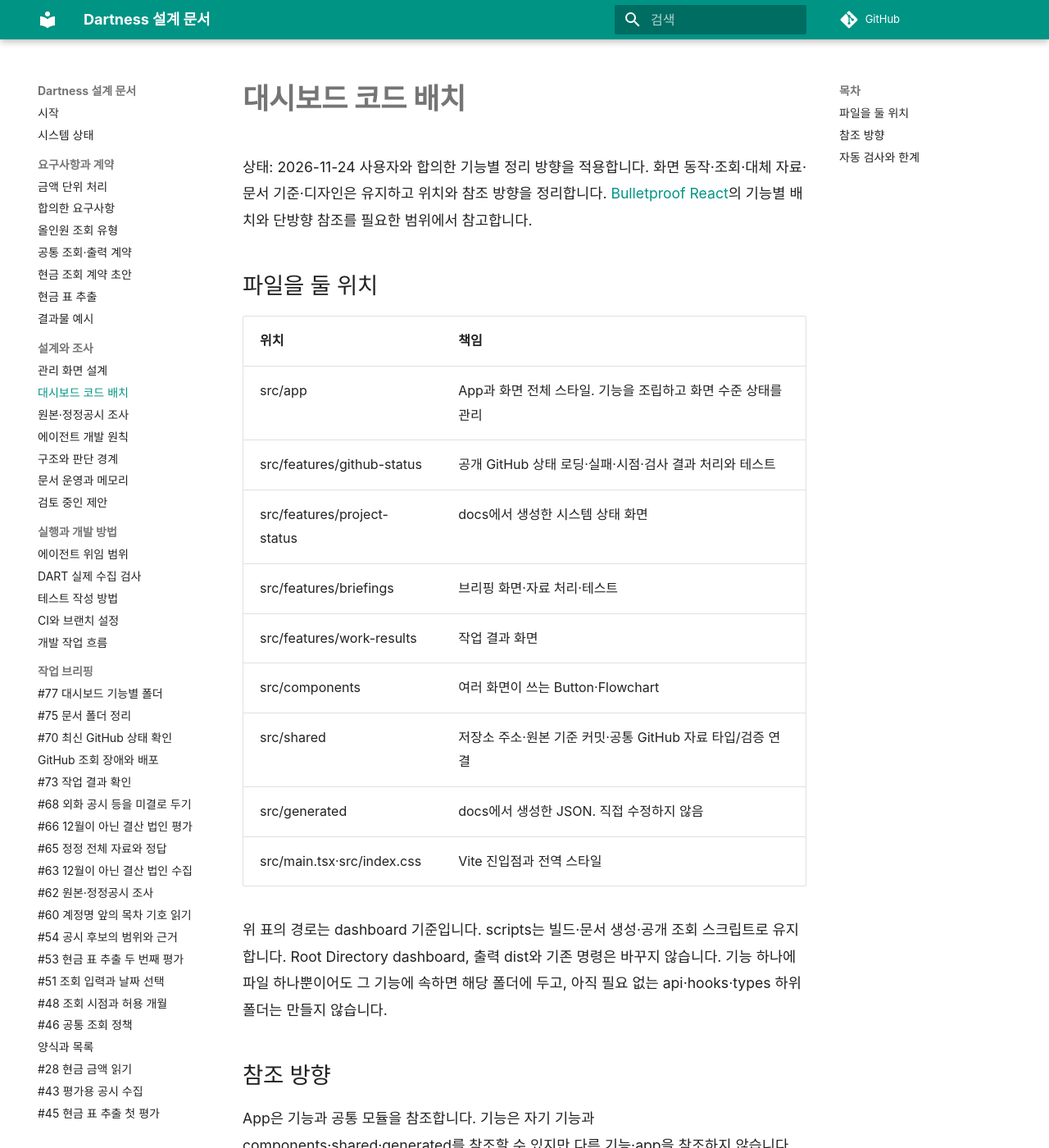
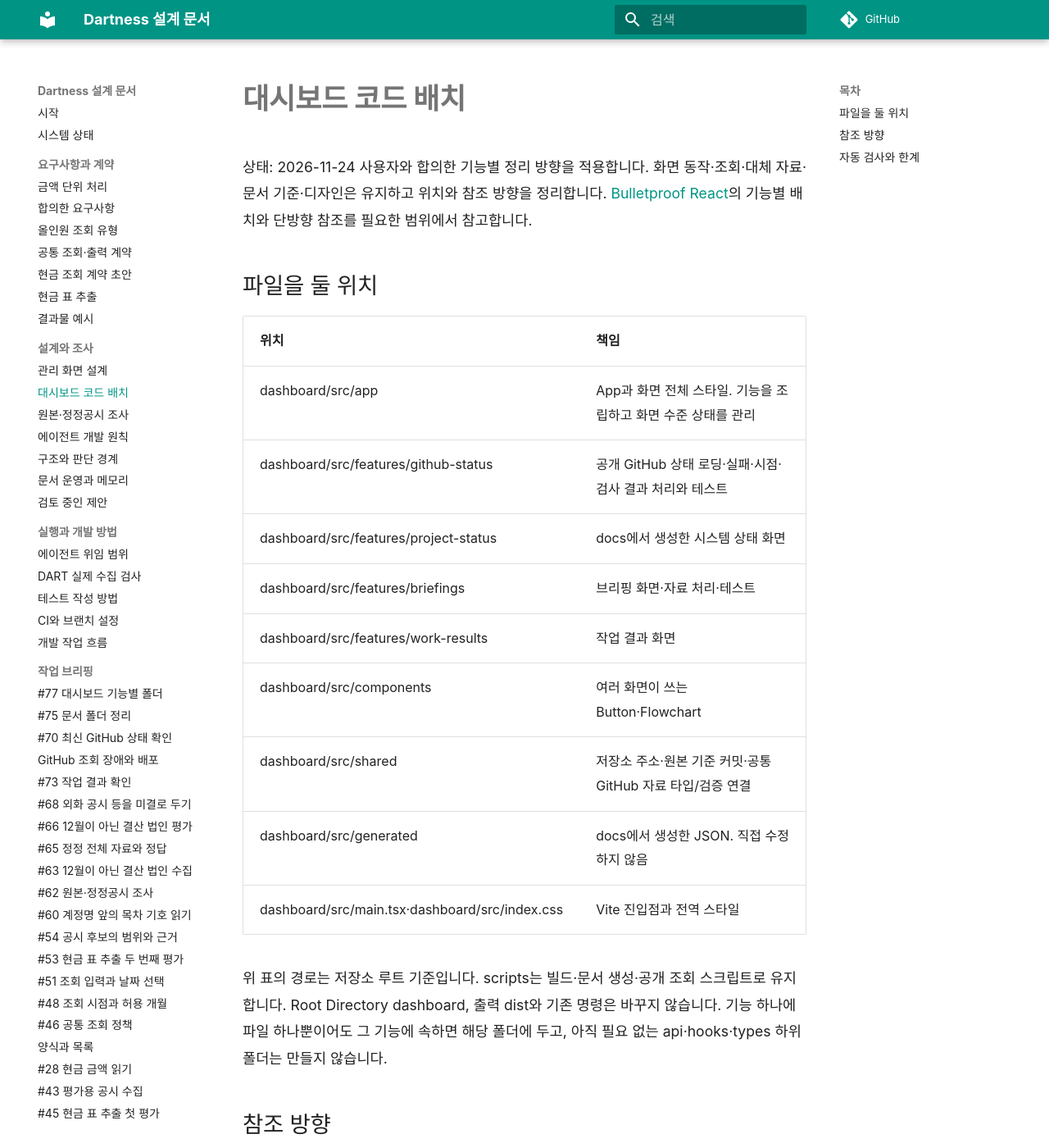
Before and after one commit to YUJAEYUN/Dartness, an MkDocs documentation site: the page built from docs/design/dashboard-structure.md, in a window 1280 px wide and 1400 px high. Shown: the whole window at 82% size. Built offline with MkDocs 1.6.1 and Material for MkDocs 9.7.7, drawn with Linux system fonts in a browser that asks for light colours; comment, search, counter and statistics services are not loaded.

Commit message:
문서의 폴더 경로를 저장소 루트 기준으로 명확히 표시

```diff
--- a/docs/design/dashboard-structure.md
+++ b/docs/design/dashboard-structure.md
@@ -6,17 +6,17 @@
 
 | 위치 | 책임 |
 |---|---|
-| src/app | App과 화면 전체 스타일. 기능을 조립하고 화면 수준 상태를 관리 |
-| src/features/github-status | 공개 GitHub 상태 로딩·실패·시점·검사 결과 처리와 테스트 |
-| src/features/project-status | docs에서 생성한 시스템 상태 화면 |
-| src/features/briefings | 브리핑 화면·자료 처리·테스트 |
-| src/features/work-results | 작업 결과 화면 |
-| src/components | 여러 화면이 쓰는 Button·Flowchart |
-| src/shared | 저장소 주소·원본 기준 커밋·공통 GitHub 자료 타입/검증 연결 |
-| src/generated | docs에서 생성한 JSON. 직접 수정하지 않음 |
-| src/main.tsx·src/index.css | Vite 진입점과 전역 스타일 |
+| dashboard/src/app | App과 화면 전체 스타일. 기능을 조립하고 화면 수준 상태를 관리 |
+| dashboard/src/features/github-status | 공개 GitHub 상태 로딩·실패·시점·검사 결과 처리와 테스트 |
+| dashboard/src/features/project-status | docs에서 생성한 시스템 상태 화면 |
+| dashboard/src/features/briefings | 브리핑 화면·자료 처리·테스트 |
+| dashboard/src/features/work-results | 작업 결과 화면 |
+| dashboard/src/components | 여러 화면이 쓰는 Button·Flowchart |
+| dashboard/src/shared | 저장소 주소·원본 기준 커밋·공통 GitHub 자료 타입/검증 연결 |
+| dashboard/src/generated | docs에서 생성한 JSON. 직접 수정하지 않음 |
+| dashboard/src/main.tsx·dashboard/src/index.css | Vite 진입점과 전역 스타일 |
 
-위 표의 경로는 dashboard 기준입니다. scripts는 빌드·문서 생성·공개 조회 스크립트로 유지합니다. Root Directory dashboard, 출력 dist와 기존 명령은 바꾸지 않습니다. 기능 하나에 파일 하나뿐이어도 그 기능에 속하면 해당 폴더에 두고, 아직 필요 없는 api·hooks·types 하위 폴더는 만들지 않습니다.
+위 표의 경로는 저장소 루트 기준입니다. scripts는 빌드·문서 생성·공개 조회 스크립트로 유지합니다. Root Directory dashboard, 출력 dist와 기존 명령은 바꾸지 않습니다. 기능 하나에 파일 하나뿐이어도 그 기능에 속하면 해당 폴더에 두고, 아직 필요 없는 api·hooks·types 하위 폴더는 만들지 않습니다.
 
 ## 참조 방향
 
```
